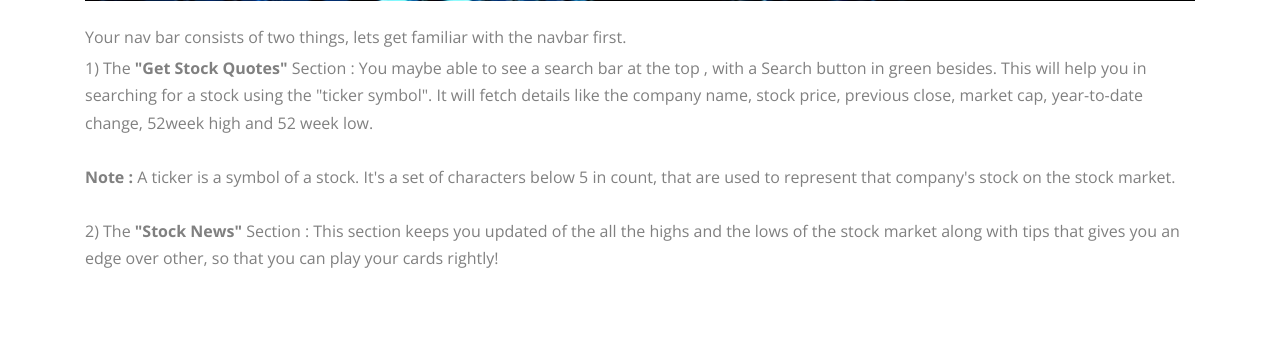
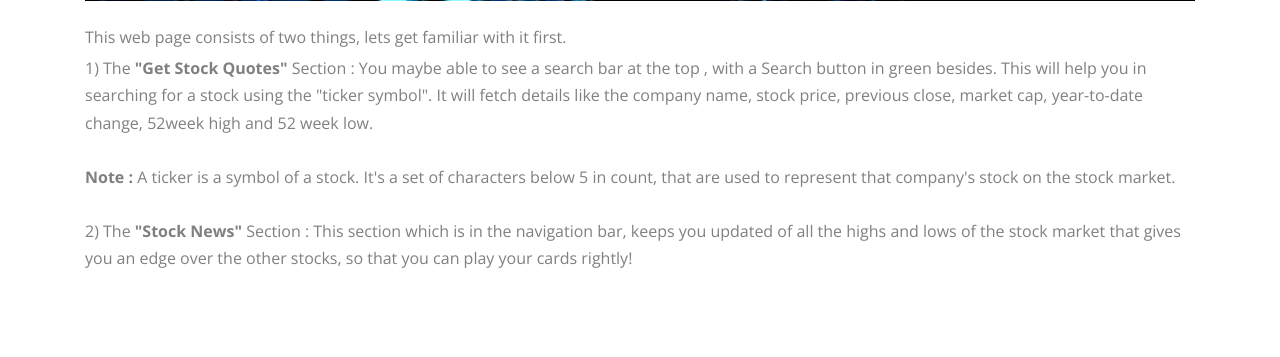
Before and after one commit to rosh2002/django_stock_proj, a Django app: page /pred_app/baseN in a window 1280 px wide. Shown: the part 614-971 px from the top of the page. Run offline with Django 3.2, Linux system fonts and the light colour scheme; some libraries are stand-ins or nearby versions.

Commit message:
Third commit

```diff
--- a/pred_app/templates/pred_app/homeN.html
+++ b/pred_app/templates/pred_app/homeN.html
@@ -29,12 +29,12 @@
 <img alt="" class="fl" height="400px" src="{% static '/pred_app/img/img_1.jpg' %}" width="100%"/>
 
 <br><br>
-<h6>Your nav bar consists of two things, lets get familiar with the navbar first.</h6>
+<h6>This web page consists of two things, lets get familiar with it first.</h6>
 
 1) The <b>"Get Stock Quotes"</b> Section : You maybe able to see a search bar at the top , with a Search button in green besides. This will help you in searching for a stock using the "ticker symbol". It will fetch details like the company name, stock price, previous close, market cap, year-to-date change, 52week high and 52 week low.<br/><br/>
 <b>Note :</b> A ticker is a symbol of a stock. It's a set of characters below 5 in count, that are used to represent that company's stock on the stock market.<br/>
 <br>
-2) The <b>"Stock News"</b> Section : This section keeps you updated of the all the highs and the lows of the stock market along with tips that gives you an edge over other, so that you can play your cards rightly! <br/><br/>
+2) The <b>"Stock News"</b> Section : This section which is in the navigation bar, keeps you updated of all the highs and lows of the stock market that gives you an edge over the other stocks, so that you can play your cards rightly! <br/><br/>
 <br><br><br><br><br><br><br>
 
 
```
